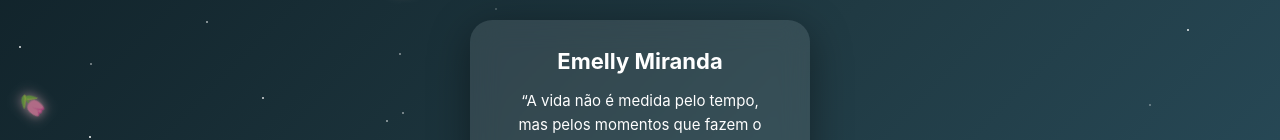
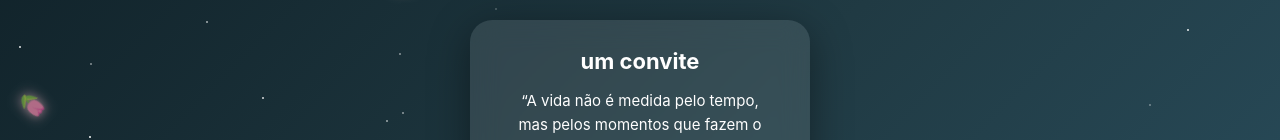
Before and after one commit to joselafaiete1996-coder/convitee, a plain HTML site: page index.html in a window 1280 px wide. Shown: the part 172-312 px from the top of the page. Drawn offline with Linux system fonts and the light colour scheme.

Commit message:
Update index.html

```diff
--- a/index.html
+++ b/index.html
@@ -11,7 +11,7 @@
 <div class="stars"></div>
 
 <div class="container">
-<h1>Emelly Miranda</h1>
+<h1>um convite</h1>
 
 <p>
 “A vida não é medida pelo tempo,<br>
```
